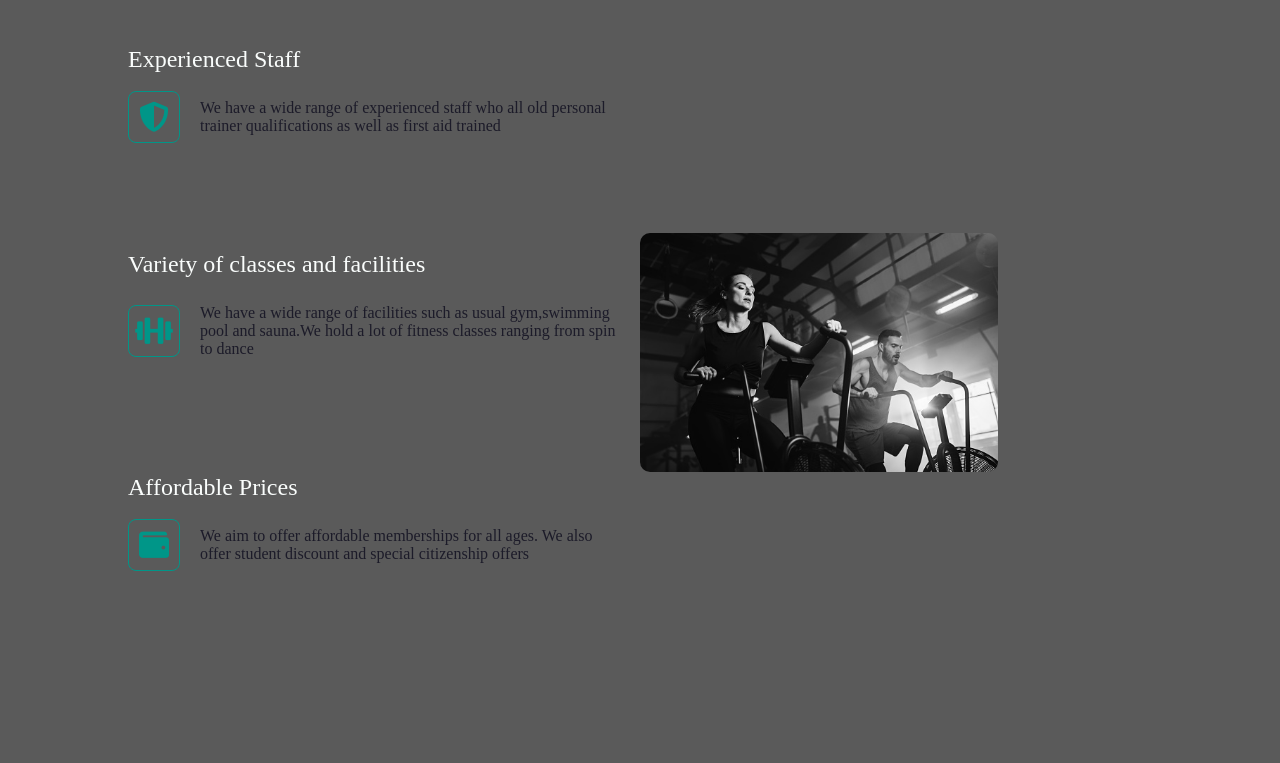
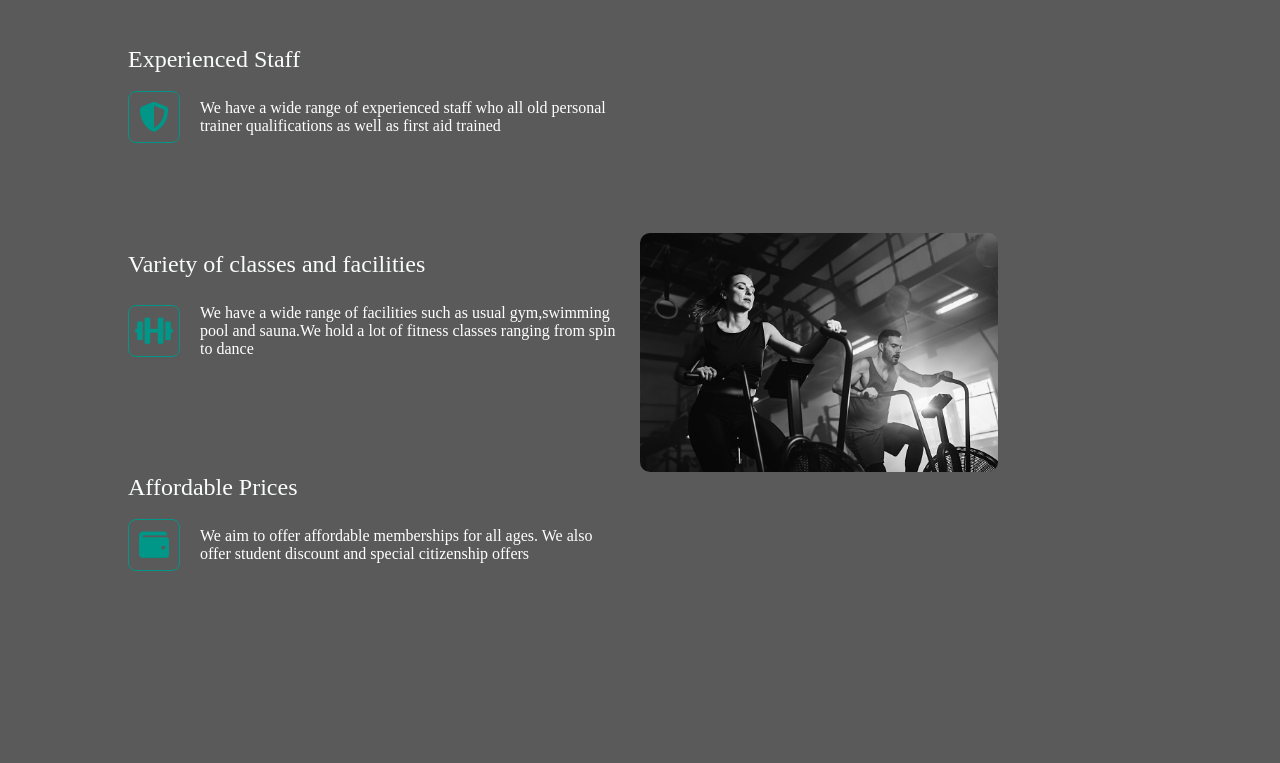
Before and after one commit to bhavikamistry/CS114-Week-6, a plain HTML site: page index.html in a window 1280 px wide. Shown: the part 732-1495 px from the top of the page. Drawn offline with Linux system fonts and the light colour scheme.

Commit message:
changed features font text to white

```diff
--- a/css/stylesheet.css
+++ b/css/stylesheet.css
@@ -533,7 +533,7 @@ title-text{
 .feature-text p{
     padding: 0 20px;
     text-align: initial;
-    color: #1c1b29;
+    color: white;
 
 }
 
```
